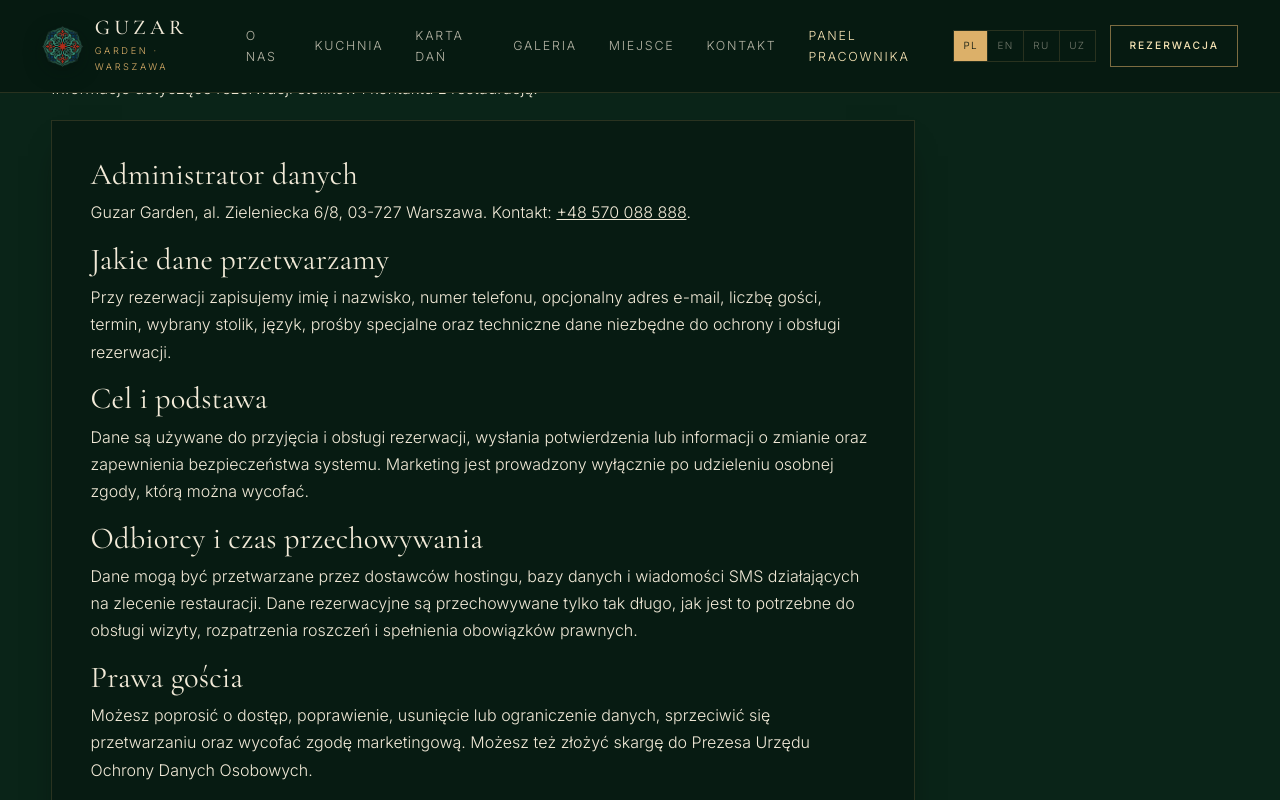
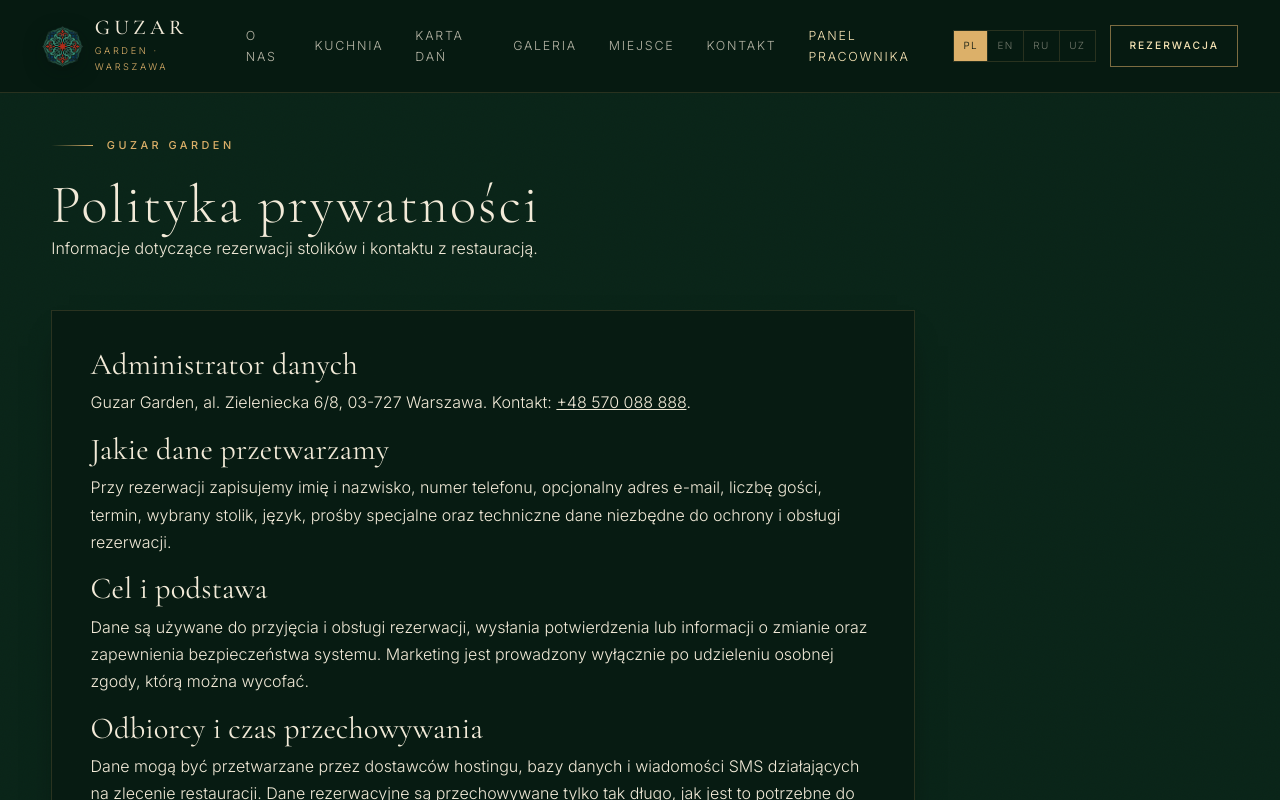
Before and after one commit to Atlasophy/guzar-garden-site, a Next.js app: page /privacy in a window 1280 px wide. Shown: the top 800 px of the page. Built offline with nearby package versions, Linux system fonts and the light colour scheme.

Commit message:
Fix privacy page header spacing

```diff
--- a/app/(site)/privacy/page.tsx
+++ b/app/(site)/privacy/page.tsx
@@ -12,10 +12,11 @@ export const metadata: Metadata = {
 export default function PrivacyPage() {
   return (
     <>
+      <div className="grain" aria-hidden="true" />
       <SiteHeader variant="emerald" />
-      <main className="reserve-page">
-        <div className="wrap reserve-wrap">
-          <header className="reserve-heading">
+      <main className="book" id="main-content">
+        <div className="wrap">
+          <header className="book-head">
             <p className="eyebrow">Guzar Garden</p>
             <h1>Polityka prywatności</h1>
             <p>Informacje dotyczące rezerwacji stolików i kontaktu z restauracją.</p>
```
